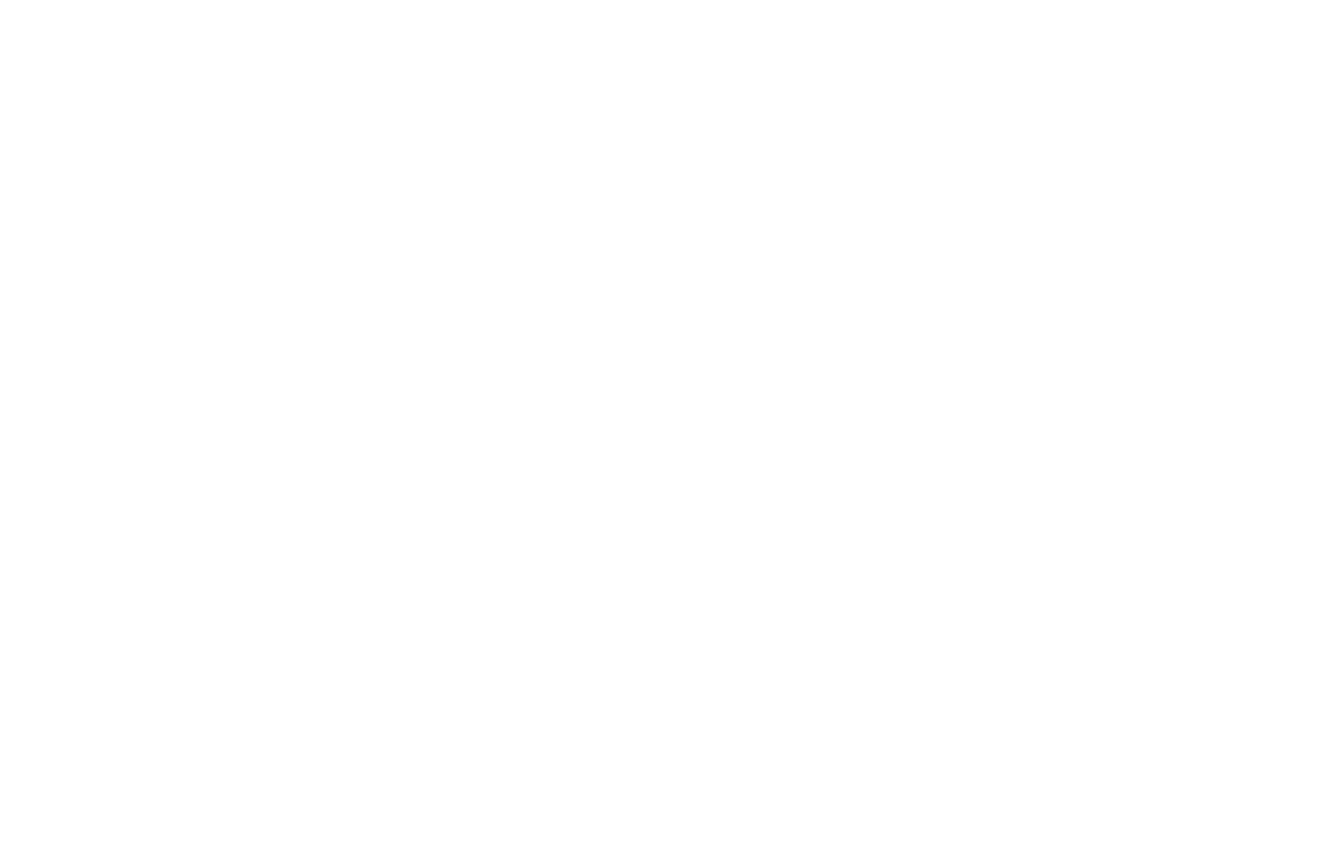
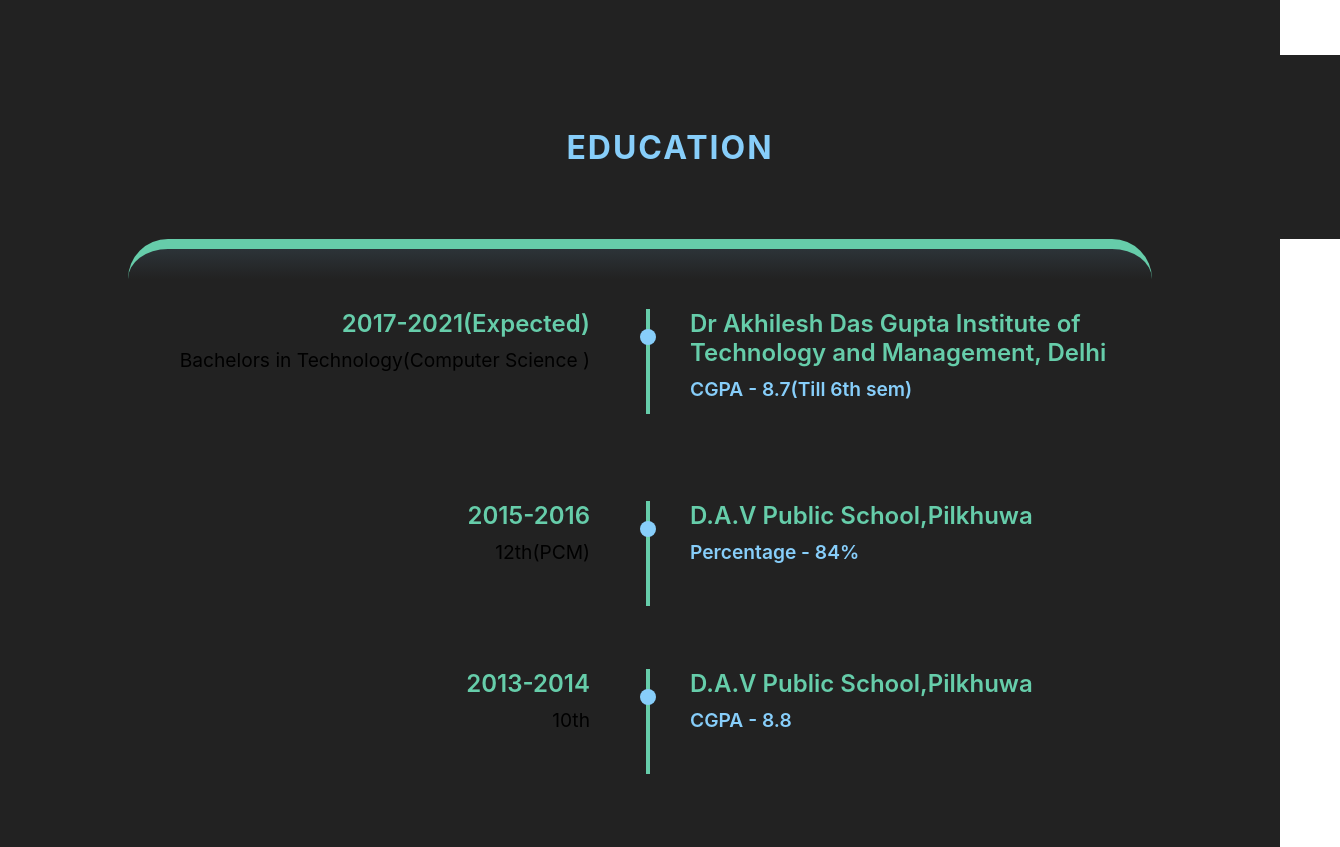
Before and after one commit to priyansh18/Portfolio, a React (Create React App) app: page / in a window 1280 px wide. Shown: the part 1200-2047 px from the top of the page, 1340 px wide, since content can reach past the window. Before the commit the page ends 1170 px from the top, so only its background shows below. Built offline with nearby package versions, Linux system fonts and the light colour scheme.

Commit message:
Education  Component

```diff
--- a/src/App.js
+++ b/src/App.js
@@ -2,12 +2,14 @@ import React from 'react';
 import './App.scss';
 import PersonalInfo from './components/PersonalInfo/PersonalInfo'
 import ExtraInfo from './components/ExtraInfo/ExtraInfo'
+import Education from './components/Education/Education';
 
 function App() {
   return (
     <div className="App">
       <PersonalInfo/>
       <ExtraInfo/>
+      <Education/>
     </div>
   );
 }
--- /dev/null
+++ b/src/components/Education/Education.jsx
@@ -0,0 +1,64 @@
+import React from "react";
+import "./Education.scss";
+
+const Education = () => {
+  return (
+    <div className="education-section" id="education">
+      <section>
+        <h4>Education</h4>
+      </section>
+      <div className="border">
+        <div className="container">
+          <div className="left">
+            <div className="date">
+              <span>2017-2021(Expected)</span>
+            </div>
+            <div className="occupation">
+              <span> Bachelors in Technology(Computer Science ) </span>
+            </div>
+          </div>
+          <div className="right">
+            <div className="place">Dr Akhilesh Das Gupta Institute of Technology and Management, Delhi</div>
+            <div className="task-list">
+              <div className="heading list">CGPA - 8.7(Till 6th sem)</div>
+            </div>
+          </div>
+        </div>
+        <div className="container">
+          <div className="left">
+            <div className="date">
+              <span>2015-2016</span>
+            </div>
+            <div className="occupation">
+              <span> 12th(PCM) </span>
+            </div>
+          </div>
+          <div className="right">
+            <div className="place">D.A.V Public School,Pilkhuwa</div>
+            <div className="task-list">
+              <div className="heading list">Percentage - 84%</div>
+            </div>
+          </div>
+        </div>
+        <div className="container">
+          <div className="left">
+            <div className="date">
+              <span>2013-2014</span>
+            </div>
+            <div className="occupation">
+              <span> 10th </span>
+            </div>
+          </div>
+          <div className="right">
+            <div className="place">D.A.V Public School,Pilkhuwa</div>
+            <div className="task-list">
+              <div className="heading list">CGPA - 8.8</div>
+            </div>
+          </div>
+        </div>
+      </div>
+    </div>
+  );
+};
+
+export default Education;
--- /dev/null
+++ b/src/components/Education/Education.scss
@@ -0,0 +1,146 @@
+.education-section {
+  padding-bottom: 70px;
+
+  section {
+    display: flex;
+    flex-direction: row;
+    justify-content: center;
+    align-items: center;
+    width: 100%;
+    padding: 30px 30px;
+    background-color: #222;
+    font-size: xx-large;
+    text-transform: uppercase;
+    letter-spacing: 2px;
+    h4 {
+      color: lightskyblue;
+    }
+  }
+
+  .border {
+    border-top: 10px solid mediumaquamarine;
+    background: linear-gradient(180deg, rgba(135, 206, 250, 0.1), #222 30px);
+    border-radius: 40px;
+    width: 80%;
+    margin: auto;
+    .container {
+      display: flex;
+      justify-content: center;
+
+      .left {
+        width: 50%;
+        text-align: right;
+        padding: 40px;
+        padding-top: 60px;
+        padding-right: 60px;
+        position: relative;
+
+        &::after {
+          display: block;
+          content: "";
+          width: 4px;
+          height: 105px;
+          background-color: mediumaquamarine;
+          position: absolute;
+          top: 60px;
+          right: 0;
+        }
+
+        &::before {
+          display: block;
+          content: "";
+          width: 16px;
+          height: 16px;
+          border-radius: 50%;
+          background-color: lightskyblue;
+          position: absolute;
+          top: 80px;
+          z-index: 2;
+          right: -6px;
+        }
+
+        .date {
+          span {
+            font-weight: 600;
+            display: block;
+            font-size: 1.5em;
+            color: mediumaquamarine;
+          }
+        }
+
+        .occupation {
+          margin-top: 10px;
+          span {
+            display: block;
+            font-size: 1.2em;
+
+            margin-bottom: 5px;
+          }
+        }
+      }
+
+      .right {
+        width: 50%;
+        text-align: left;
+        padding: 40px;
+
+        padding-top: 60px;
+
+        .place {
+          font-weight: 600;
+          font-size: 1.5em;
+          color: mediumaquamarine;
+        }
+
+        .task-list {
+          margin-top: 10px;
+          font-size: 1.2em;
+          .heading {
+            color: lightskyblue;
+            font-weight: 600;
+          }
+          ul {
+            list-style-position: inside;
+            margin-top: 10px;
+          }
+        }
+      }
+    }
+  }
+}
+
+@media (max-width: 1100px) {
+  .education-section {
+    .container {
+      width: 80%;
+
+      .left {
+        padding-left: 30px;
+        padding-right: 30px;
+      }
+    }
+  }
+}
+
+@media (max-width: 896px) {
+  .education-section {
+    .container {
+      width: 90%;
+
+      .left {
+        padding-left: 25px;
+        padding-right: 25px;
+      }
+    }
+  }
+}
+
+@media (max-width: 726px) {
+  .education-section {
+    .container {
+      .left {
+        padding-left: 0px;
+      }
+    }
+  }
+}
```
